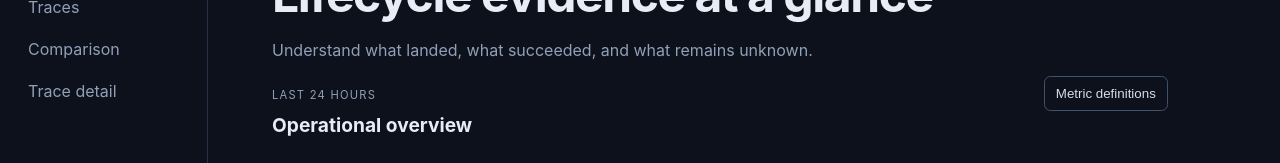
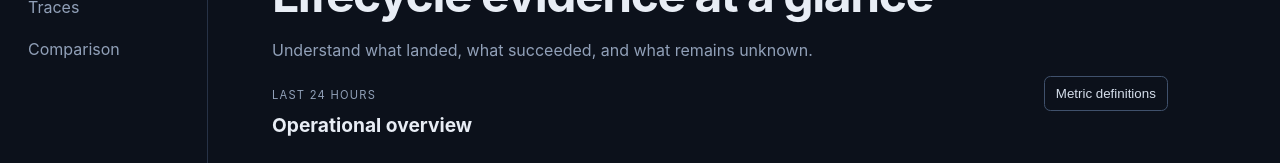
Before and after one commit to zgordan-vv/landfall, a React (Vite) app in the folder apps/dashboard/: page / in a window 1280 px wide. Shown: the part 184-347 px from the top of the page. Built offline with nearby package versions, Linux system fonts and the light colour scheme.

Commit message:
fix(dashboard): route trace detail correctly

```diff
--- a/apps/dashboard/src/main.tsx
+++ b/apps/dashboard/src/main.tsx
@@ -7,7 +7,7 @@ type Route = "overview" | "traces" | "comparison" | "trace-detail";
 
 function routeFromLocation(): Route {
   const value = window.location.hash.slice(1);
-  if (value.startsWith("traces/")) return "trace-detail";
+  if (value.startsWith("traces/") || value === "trace-detail") return "trace-detail";
   return value === "traces" || value === "comparison" ? value : "overview";
 }
 
@@ -27,7 +27,7 @@ function Dashboard() {
   const labels: Record<Route, string> = { overview: "Overview", traces: "Traces", comparison: "Comparison", "trace-detail": "Trace detail" };
   return <div className="app-shell">
     <header className="topbar"><a className="brand" href="#overview">Landfall</a><span className="eyebrow">transaction observability</span></header>
-    <div className="layout"><nav aria-label="Primary navigation"><p className="nav-caption">Workspace</p>{(Object.keys(labels) as Route[]).map((key) => <a className={route === key ? "nav-link active" : "nav-link"} aria-current={route === key ? "page" : undefined} href={`#${key}`} key={key}>{labels[key]}</a>)}</nav>
+    <div className="layout"><nav aria-label="Primary navigation"><p className="nav-caption">Workspace</p>{(Object.keys(labels) as Route[]).filter((key) => key !== "trace-detail").map((key) => <a className={route === key ? "nav-link active" : "nav-link"} aria-current={route === key ? "page" : undefined} href={`#${key}`} key={key}>{labels[key]}</a>)}</nav>
       <main className="content"><p className="eyebrow">{labels[route]}</p><h1>{route === "overview" ? "Lifecycle evidence at a glance" : labels[route]}</h1><p className="lede">Understand what landed, what succeeded, and what remains unknown.</p>{route === "overview" && <><OverviewMetrics /><OnboardingHealth /></>}{route === "traces" && <TraceList />}{route === "trace-detail" && <TraceDetail />}{route === "comparison" && <section className="state-card" aria-live="polite"><span className="status-dot" aria-hidden="true" />Fixture mode is ready</section>}</main>
     </div>
   </div>;
```
